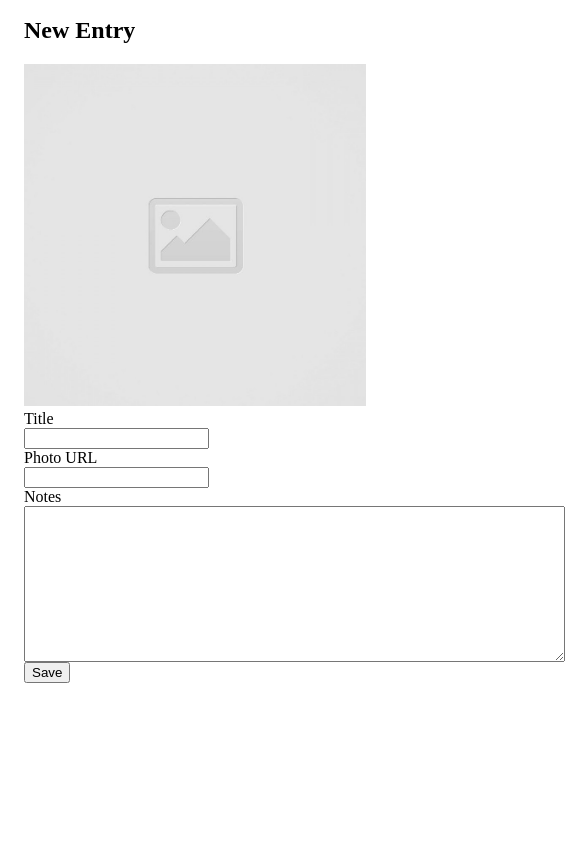
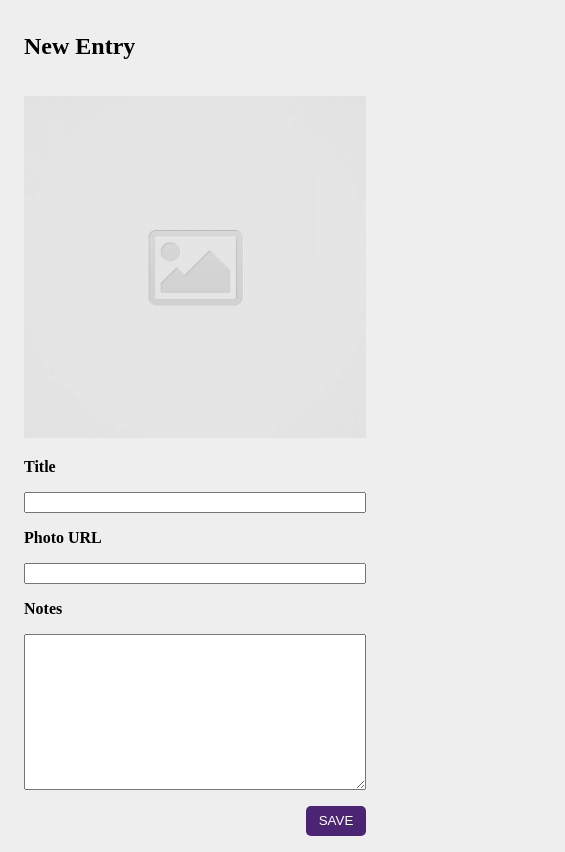
Before and after one commit to nmotamedi/code-journal, a website with bundled scripts: page index.html in a window 390 px wide. Shown: the part 70-922 px from the top of the page, 565 px wide, since content can reach past the window. Before the commit the page ends 844 px from the top, so only its background shows below. Built offline with nearby package versions, Linux system fonts and the light colour scheme.

Commit message:
Completed CSS for entry form on Mobile #1

```diff
--- a/css/styles.css
+++ b/css/styles.css
@@ -1,3 +1,7 @@
+body {
+  background-color: #eee;
+}
+
 header {
   background-color: #4c2474;
 }
@@ -9,3 +13,39 @@ header h2 {
 img {
   width: 100%;
 }
+
+.row {
+  margin-bottom: 1rem;
+}
+
+input,
+textarea {
+  width: 100%;
+  margin-top: 1rem;
+}
+
+textarea {
+  resize: vertical;
+}
+
+label {
+  font-weight: bold;
+}
+
+button {
+  text-transform: uppercase;
+  background-color: #4c2474;
+  color: #fff;
+  border-radius: 5px;
+  height: 30px;
+  width: 60px;
+  border: none;
+}
+
+.button-row {
+  justify-content: end;
+}
+
+.button-col {
+  flex-basis: content;
+}
--- a/index.html
+++ b/index.html
@@ -58,8 +58,8 @@
               <textarea id="notes" name="notes" rows="10" cols="65"></textarea>
             </div>
           </div>
-          <div class="row">
-            <div class="column-full">
+          <div class="row button-row">
+            <div class="column-full button-col">
               <button type="submit">Save</button>
             </div>
           </div>
```
